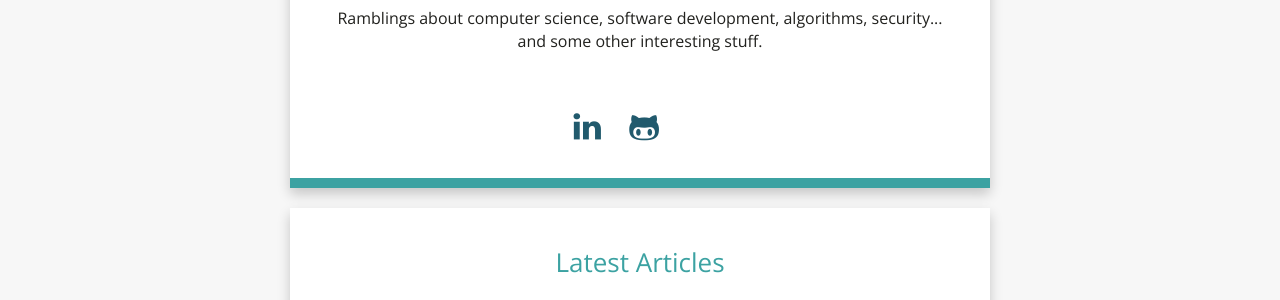
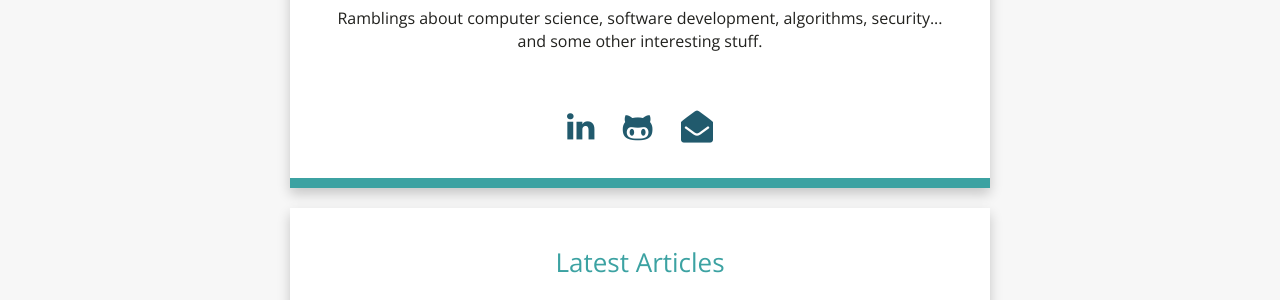
Before and after one commit to yzh503/yzh503.github.io, a Jekyll site: the page built from index.html, in a window 1280 px wide. Shown: the part 304-604 px from the top of the page. Built offline with Jekyll 4.4.1, drawn with Linux system fonts in a browser that asks for light colours; nearby versions of some CDN libraries.

Commit message:
enhance the email icon

```diff
--- a/_includes/social_links.html
+++ b/_includes/social_links.html
@@ -1,5 +1,5 @@
 <p class="links">
   {% if site.linkedin_link %}<a href="https://www.linkedin.com/in/{{ site.linkedin_link }}" target="_new"><i class="fa fa-linkedin"></i></a>{% endif %}
   {% if site.github_username %}<a href="https://github.com/{{ site.github_username }}" target="_new"><i class="fa fa-github-alt"></i></a>{% endif %}
-  <a href="mailto:simonzyang@outlook.com" target="_new"><i class="far fa-envelope"></i></a>
+  <a href="mailto:simonzyang@outlook.com" target="_new"><i class="fa fa-envelope-open"></i></a>
 </p>
```
